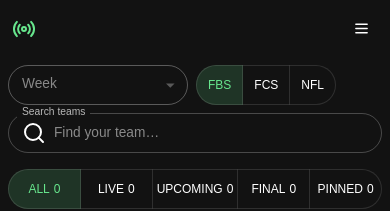
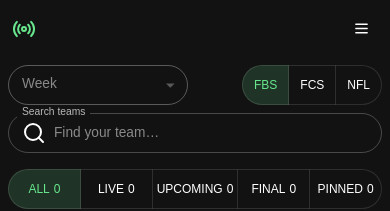
Before and after one commit to kealohigrondin/ballvision, a React (Vite) app: page / in a window 390 px wide. Shown: the top 211 px of the page. Built offline with nearby package versions, Linux system fonts and the light colour scheme; no server answers.

Commit message:
Spread the week select and division toggle across the row on phones
Co-Authored-By: Claude Opus 5.5 <noreply@anthropic.com>
Claude-Session: https://claude.ai/code/session_01TKR2ZHJrtJPena7TEZkgrC

```diff
--- a/src/components/ScoresHeader.tsx
+++ b/src/components/ScoresHeader.tsx
@@ -62,7 +62,13 @@ export const ScoresHeader = ({}: ScoresHeaderProps) => {
           direction="row"
           useFlexGap
           spacing={1}
-          sx={{ alignItems: "center", flexWrap: "wrap" }}
+          sx={{
+            alignItems: "center",
+            flexWrap: "wrap",
+            // Phones spread the week select and division toggle across the
+            // row; the search box wraps onto its own full-width line.
+            justifyContent: { xs: "space-between", sm: "flex-start" },
+          }}
         >
           <WeekSelect
             weeks={weeks}
```
